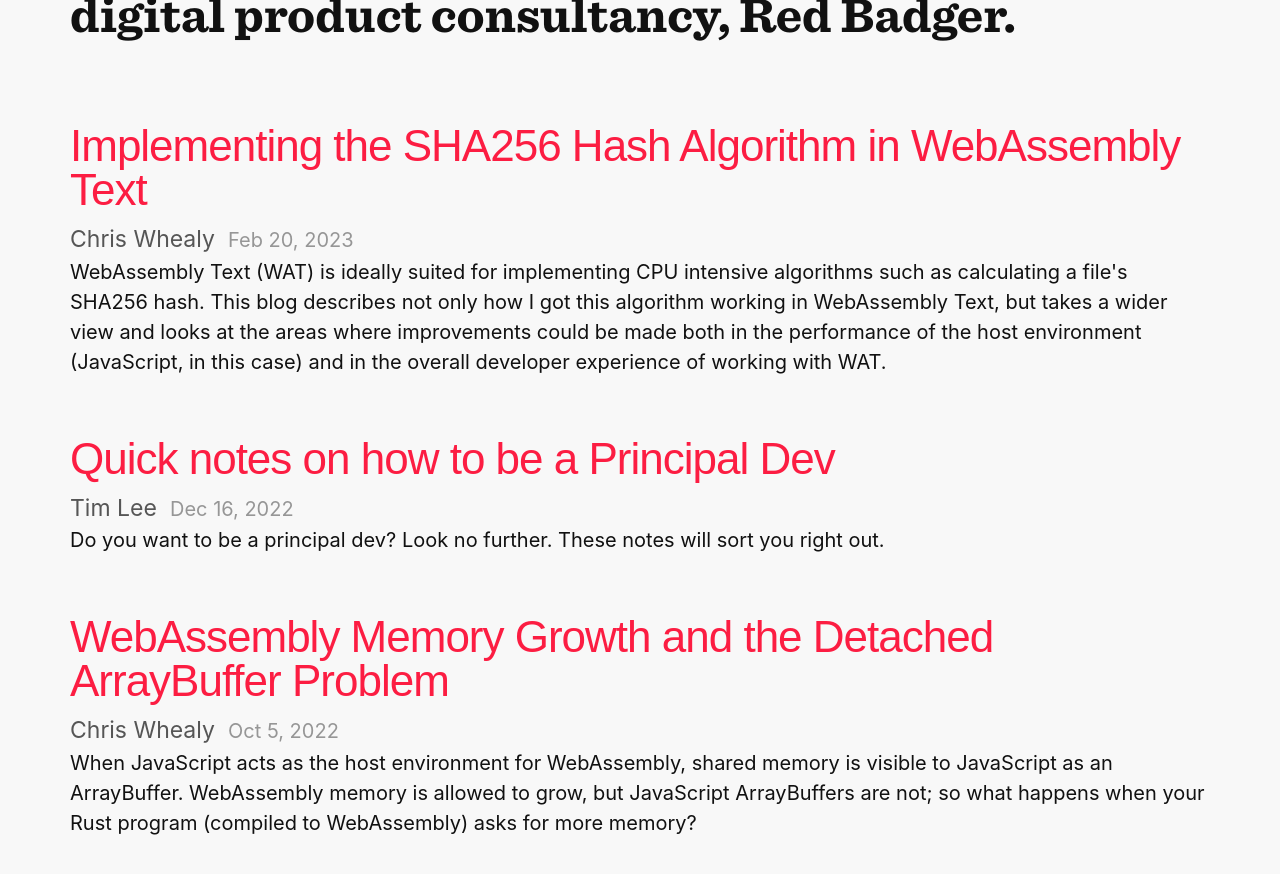
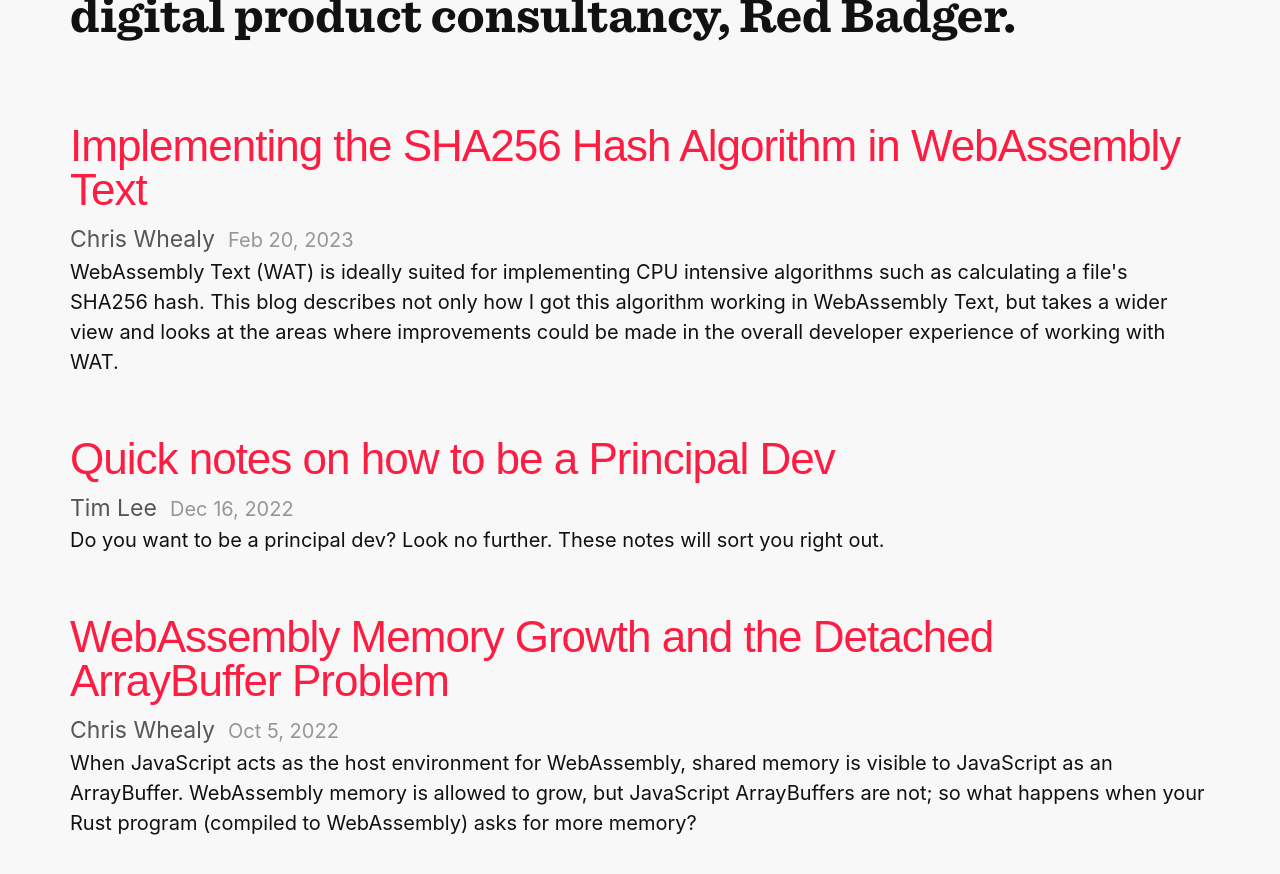
Before and after one commit to redbadger/awesome-badger, a Jekyll site: the page built from index.md, in a window 1280 px wide and 900 px high, scrolled down 349 px. Shown: the top 874 px of the window. Built offline with Jekyll 4.4.1, drawn with Linux system fonts in a browser that asks for light colours; some web fonts are replaced.

Commit message:
Correct description

```diff
--- a/_posts/2023-02-20-sha256-webassembly.md
+++ b/_posts/2023-02-20-sha256-webassembly.md
@@ -4,7 +4,7 @@ title:  "Implementing the SHA256 Hash Algorithm in WebAssembly Text"
 date:   2023-02-20 12:00:00 +0000
 category: chriswhealy
 author: Chris Whealy
-excerpt: WebAssembly Text (WAT) is ideally suited for implementing CPU intensive algorithms such as calculating a file's SHA256 hash.  This blog describes not only how I got this algorithm working in WebAssembly Text, but takes a wider view and looks at the areas where improvements could be made both in the performance of the host environment (JavaScript, in this case) and in the overall developer experience of working with WAT.
+excerpt: WebAssembly Text (WAT) is ideally suited for implementing CPU intensive algorithms such as calculating a file's SHA256 hash.  This blog describes not only how I got this algorithm working in WebAssembly Text, but takes a wider view and looks at the areas where improvements could be made in the overall developer experience of working with WAT.
 ---
 
 ## Table of Contents
```
